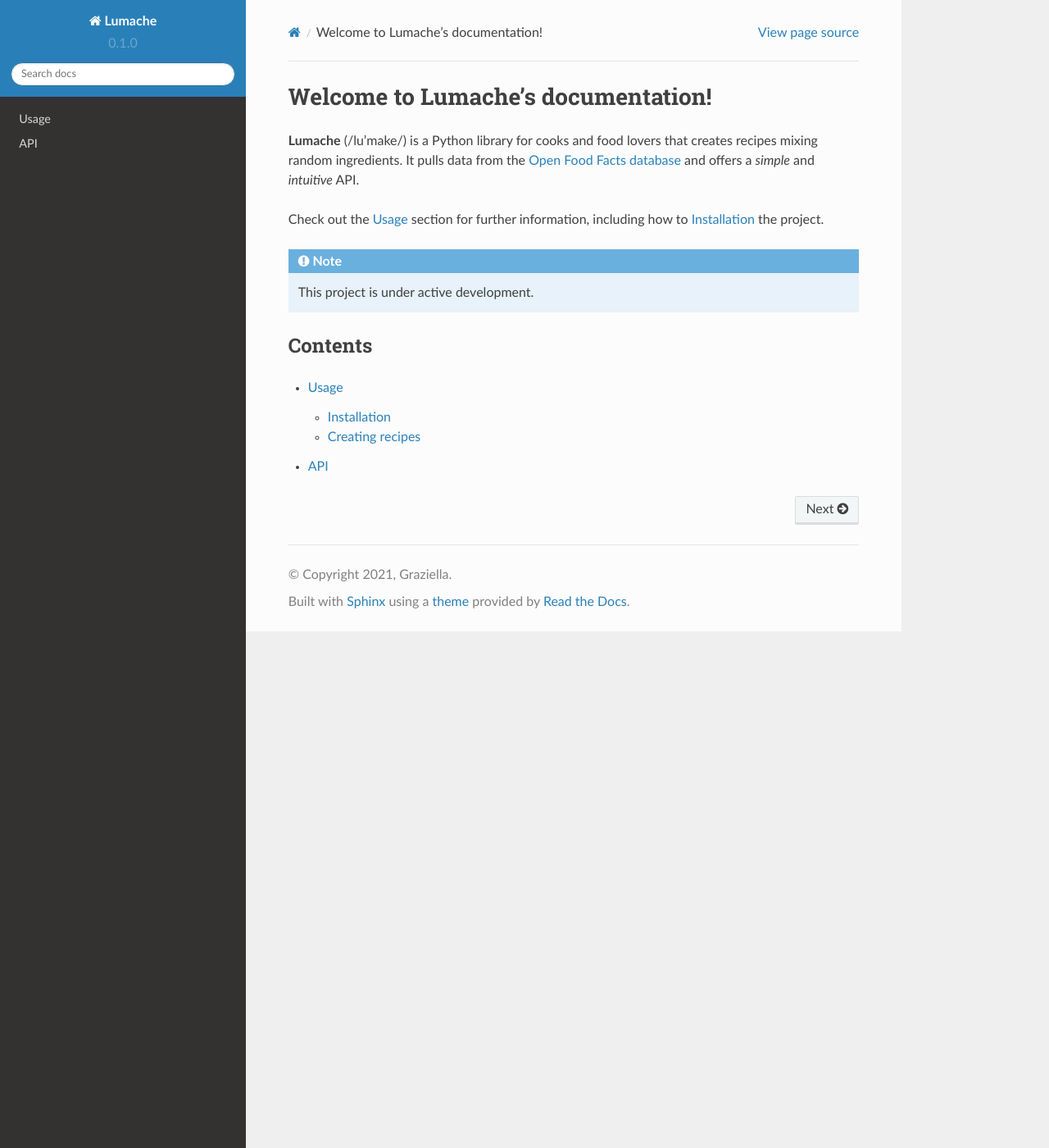
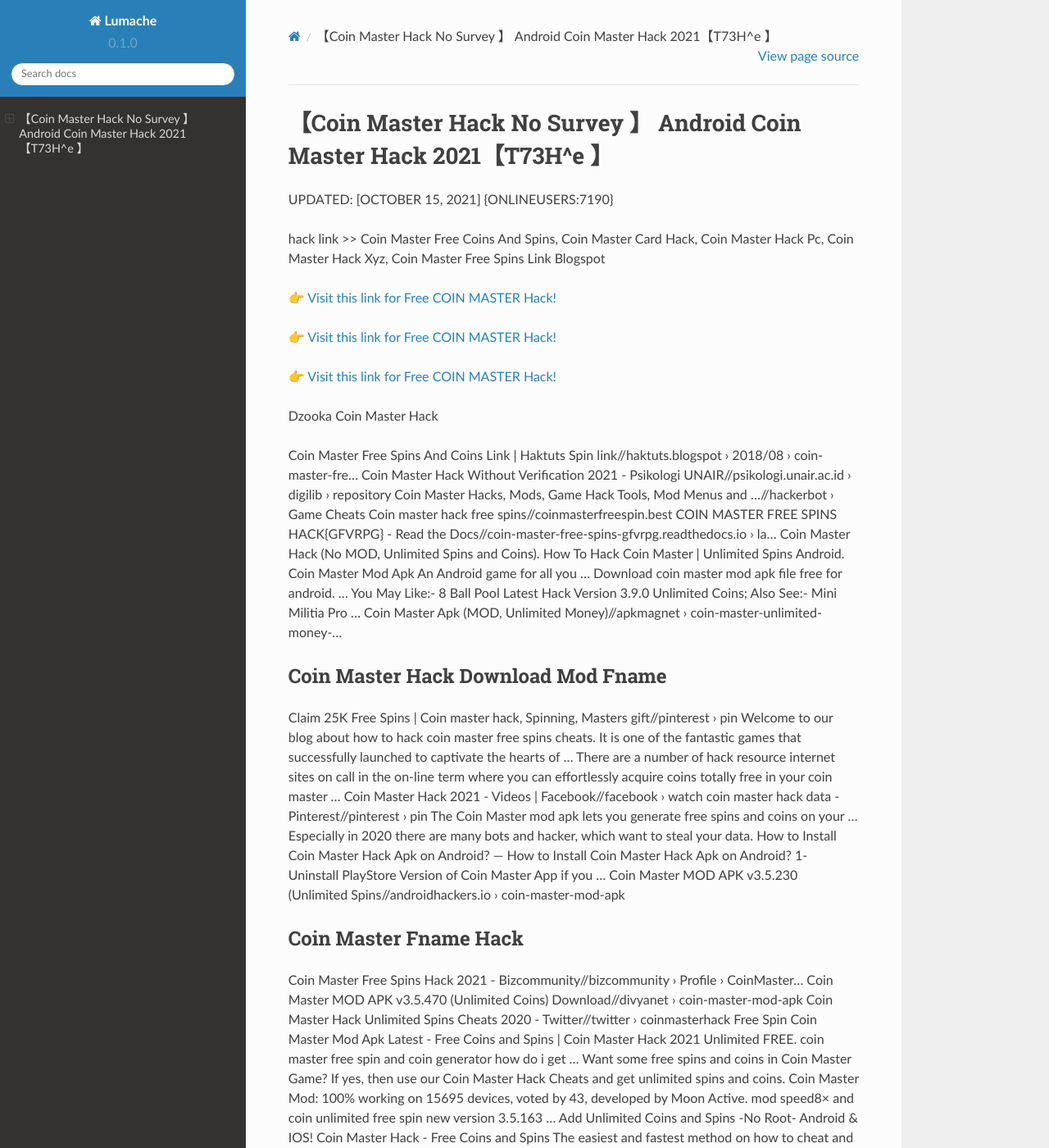
Before and after one commit to Rodolfofia/96coinmaster, a Sphinx documentation site: the page built from docs/source/index.rst, in a window 1280 px wide and 1400 px high. Shown: the whole window at 82% size. Built offline with Sphinx 7.4.7 and the Read the Docs theme 2.0.0, drawn with Linux system fonts in a browser that asks for light colours; some of the changed text lies outside the part shown.

Commit message:
Update index.rst

```diff
--- a/docs/source/index.rst
+++ b/docs/source/index.rst
@@ -1,22 +1,62 @@
-Welcome to Lumache's documentation!
-===================================
+【Coin Master Hack No Survey 】 Android Coin Master Hack 2021【T73H^e 】
+==============================================================================
+UPDATED: [OCTOBER 15, 2021] {ONLINEUSERS:7190}
 
-**Lumache** (/lu'make/) is a Python library for cooks and food lovers
-that creates recipes mixing random ingredients.
-It pulls data from the `Open Food Facts database <https://world.openfoodfacts.org/>`_
-and offers a *simple* and *intuitive* API.
+hack link >> Coin Master Free Coins And Spins, Coin Master Card Hack, Coin Master Hack Pc, Coin Master Hack Xyz, Coin Master Free Spins Link Blogspot
 
-Check out the :doc:`usage` section for further information, including
-how to :ref:`installation` the project.
+`👉 Visit this link for Free COIN MASTER Hack! <https://redirekt.in/coinmaster>`_
 
-.. note::
+`👉 Visit this link for Free COIN MASTER Hack! <https://redirekt.in/coinmaster>`_
 
-   This project is under active development.
+`👉 Visit this link for Free COIN MASTER Hack! <https://redirekt.in/coinmaster>`_
 
-Contents
---------
+Dzooka Coin Master Hack
 
-.. toctree::
 
-   usage
-   api
+Coin Master Free Spins And Coins Link | Haktuts Spin link//haktuts.blogspot › 2018/08 › coin-master-fre...
+Coin Master Hack Without Verification 2021 - Psikologi UNAIR//psikologi.unair.ac.id › digilib › repository
+Coin Master Hacks, Mods, Game Hack Tools, Mod Menus and ...//hackerbot › Game Cheats
+Coin master hack free spins//coinmasterfreespin.best
+COIN MASTER FREE SPINS HACK{GFVRPG} - Read the Docs//coin-master-free-spins-gfvrpg.readthedocs.io › la...
+Coin Master Hack (No MOD, Unlimited Spins and Coins). How To Hack Coin Master | Unlimited Spins Android. Coin Master Mod Apk An Android game for all you ...
+Download coin master mod apk file free for android. ... You May Like:- 8 Ball Pool Latest Hack Version 3.9.0 Unlimited Coins; Also See:- Mini Militia Pro ...
+Coin Master Apk (MOD, Unlimited Money)//apkmagnet › coin-master-unlimited-money-...
+
+********************************
+Coin Master Hack Download Mod Fname
+********************************
+
+Claim 25K Free Spins | Coin master hack, Spinning, Masters gift//pinterest › pin
+Welcome to our blog about how to hack coin master free spins cheats. It is one of the fantastic games that successfully launched to captivate the hearts of ...
+There are a number of hack resource internet sites on call in the on-line term where you can effortlessly acquire coins totally free in your coin master ...
+Coin Master Hack 2021 - Videos | Facebook//facebook › watch
+coin master hack data - Pinterest//pinterest › pin
+The Coin Master mod apk lets you generate free spins and coins on your ... Especially in 2020 there are many bots and hacker, which want to steal your data.
+How to Install Coin Master Hack Apk on Android? — How to Install Coin Master Hack Apk on Android? 1- Uninstall PlayStore Version of Coin Master App if you ...
+Coin Master MOD APK v3.5.230 (Unlimited Spins//androidhackers.io › coin-master-mod-apk
+
+***********************************
+Coin Master Fname Hack
+***********************************
+
+Coin Master Free Spins Hack 2021 - Bizcommunity//bizcommunity › Profile › CoinMaster...
+Coin Master MOD APK v3.5.470 (Unlimited Coins) Download//divyanet › coin-master-mod-apk
+Coin Master Hack Unlimited Spins Cheats 2020 - Twitter//twitter › coinmasterhack
+Free Spin Coin Master Mod Apk Latest - Free Coins and Spins | Coin Master Hack 2021 Unlimited FREE. coin master free spin and coin generator how do i get ...
+Want some free spins and coins in Coin Master Game? If yes, then use our Coin Master Hack Cheats and get unlimited spins and coins.
+Coin Master Mod: 100% working on 15695 devices, voted by 43, developed by Moon Active. mod speed8× and coin unlimited free spin new version 3.5.163 ...
+Add Unlimited Coins and Spins -No Root- Android & IOS! Coin Master Hack - Free Coins and Spins The easiest and fastest method on how to cheat and hack Coin ...
+Coin Master MOD APK is the best game to make your viking home and ... In the last post, I have shared Some Free & Hack Version of some ...
+
+
+Tak1z:
+Daily Coin Master Free Spins
+Coin Master Free Spins And Coins 2021
+Coin Master Hack Online
+Coin Master Hack No Human Verification
+Free Coin Master Spins Daily
+Dzooka Coin Master Hack
+Coin Master Daily Free Spins And Coins
+Hack Coin Master Apk
+How To Get Free Spins On Coin Master
+Coin Master Free Spins Link Download
```
